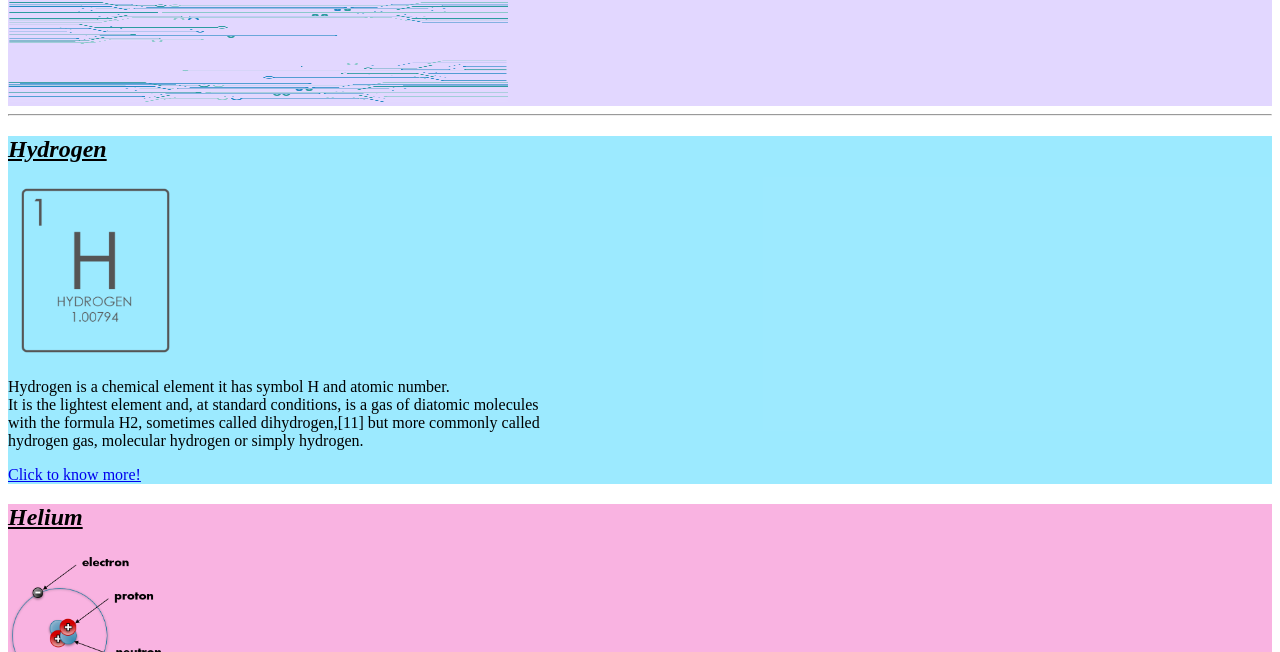
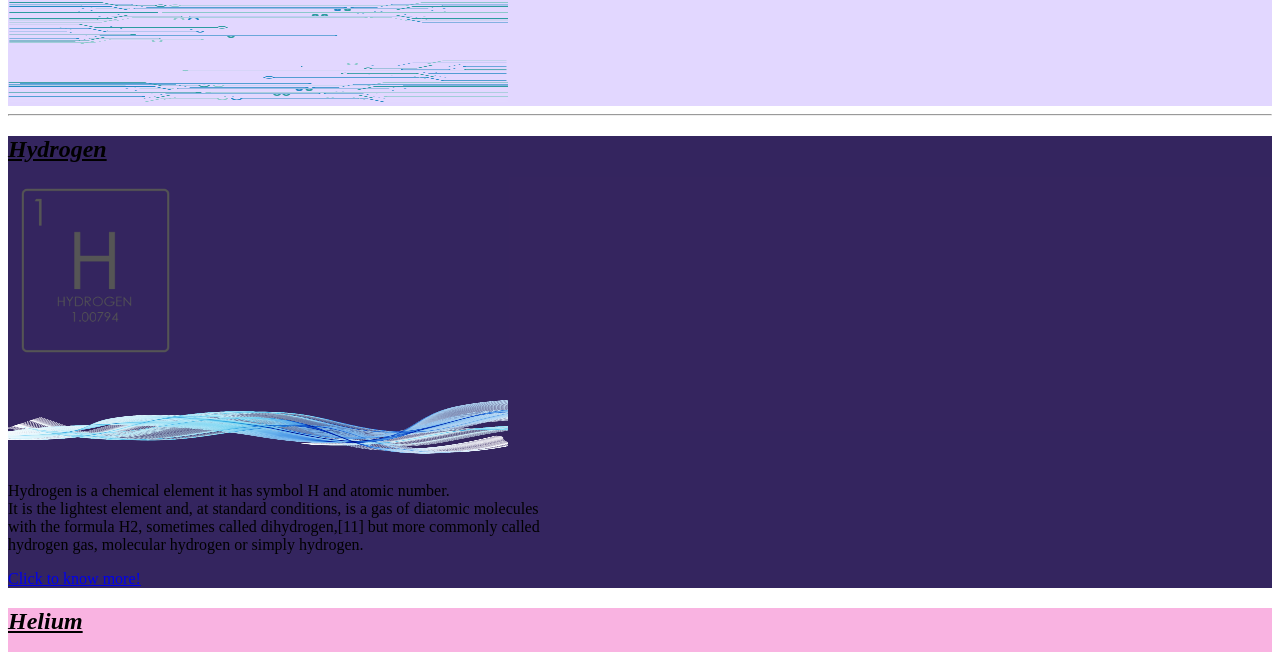
Before and after one commit to Gauri-codes-here/Training, a plain HTML site: page elements.html in a window 1280 px wide. Shown: the part 78-730 px from the top of the page. Drawn offline with Linux system fonts and the light colour scheme.

Commit message:
Add files via upload

```diff
--- a/elements.html
+++ b/elements.html
@@ -12,9 +12,10 @@
     <h1>Welcome to the world of elements</h1>
     <img src="des1.png" width="500" height="100"> </div>
     <hr>
-<div style="background-color: rgba(143, 231, 255, 0.879);">
+<div style="background-color: rgba(25, 7, 73, 0.879);">
     <h2><i><u>Hydrogen</u></i></h2>
     <img src="h.png" width="175" alt="">
+    <aside><img src="des2.png" width="500" height="100"></aside>
     <p>Hydrogen is a chemical element it has symbol H and atomic number. <br> It is the lightest element and, at
         standard conditions, is a gas of diatomic molecules <br> with the formula H2, sometimes called dihydrogen,[11]
         but more commonly called <br> hydrogen gas, molecular hydrogen or simply hydrogen. </p>
```
